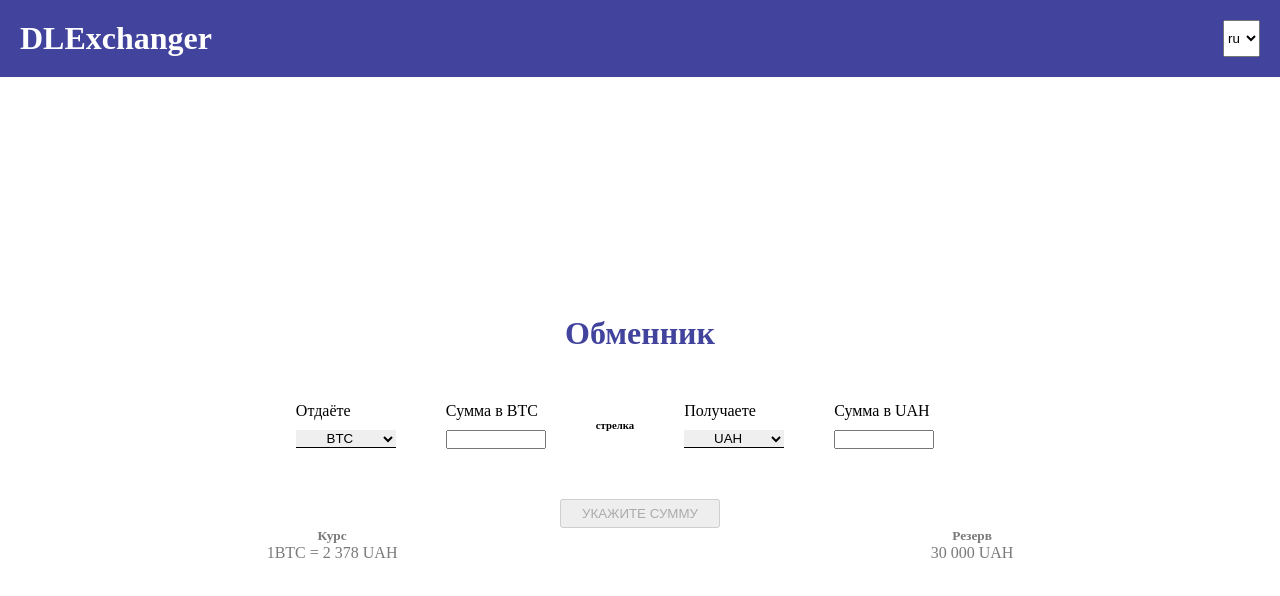
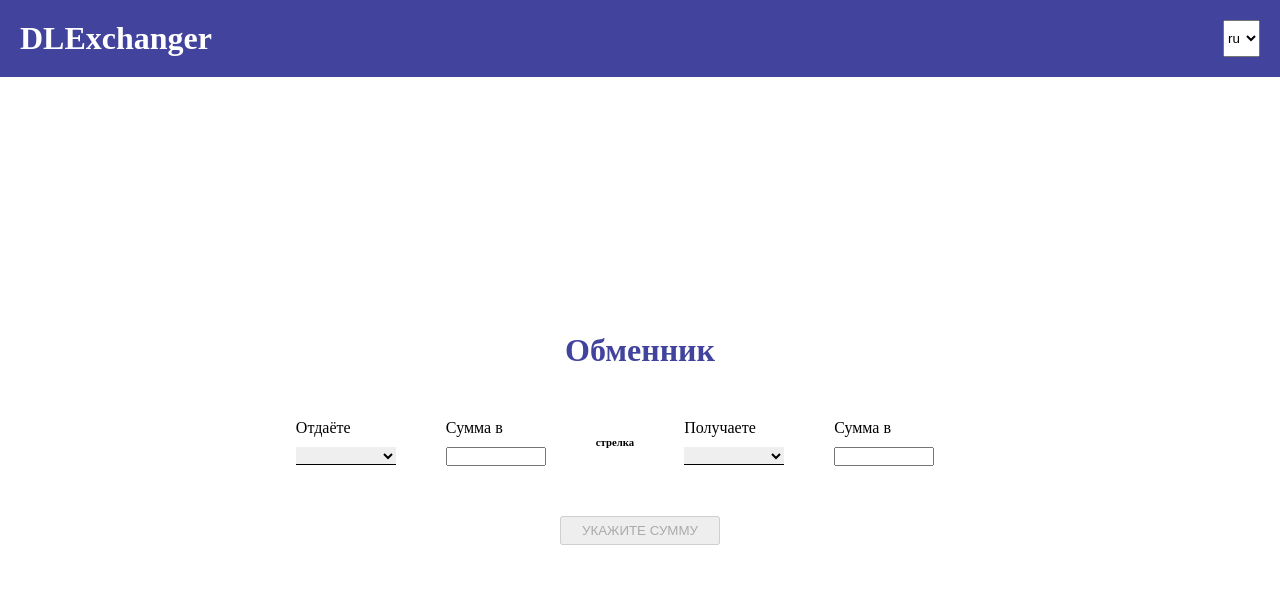
Before and after one commit to Darina837/test-project-vue, a Vue app: page /#/ in a window 1280 px wide. Shown: the top 596 px of the page. Built offline with nearby package versions, Linux system fonts and the light colour scheme.

Commit message:
Add vuex, store, functional for exchange rates and reserves

```diff
--- a/src/components/ExchangeRates.vue
+++ b/src/components/ExchangeRates.vue
@@ -1,12 +1,12 @@
 <template>
     <div id='bottom-content'>
-        <div>
+        <div v-if="rateAmount">
             <h5>{{ rate }}</h5>
-            <p>1BTC = 2 378 UAH</p>
+            <p>1 {{from}} = {{rateAmount}} {{to}}</p>
         </div>
-        <div>
+        <div v-if="reserveAmount">
             <h5>{{ reserve }}</h5>
-            <p>30 000 UAH</p>
+            <p>{{reserveAmount}} {{to}}</p>
         </div>
     </div>
 </template>
@@ -14,6 +14,20 @@
 <script>
 export default {
     name: 'ExchangeRates',
+    computed: {
+        from: function from() {
+            return this.$store.getters.from;
+        },
+        to: function to() {
+            return this.$store.getters.to;
+        },
+        rateAmount: function rateAmount() {
+            return this.$store.getters.rateAmount;
+        },
+        reserveAmount: function reserveAmount() {
+            return this.$store.getters.reserveAmount;
+        }
+    },
     props: {
         rate: String,
         reserve: String
--- a/src/components/ExchangerInputs.vue
+++ b/src/components/ExchangerInputs.vue
@@ -4,26 +4,26 @@
         <div id="exchanger">
             <div class="label-with-input">
                 <label for="select-to-give">{{ textGIVE }}</label>
-                <select id='select-to-give' v-model="selectedCurrencyGIVE">
-                    <option v-for="currency in arrayСurrenciesGIVE" :key="currency">{{ currency }}</option>
+                <select id='select-to-give' v-model="from" @change="setFrom">
+                    <option v-for="currency in arrayRatesFrom" :key="currency">{{ currency }}</option>
                 </select>
             </div>
             <div class="label-with-input">
-                <label for="input-count">{{ textCount }} {{ selectedCurrencyGIVE }}</label>
-                <input type="number" id="input-count" min="1" />
+                <label for="input-count">{{ textCount }} {{ from }}</label>
+                <input type="number" id="input-count"  v-model="inputAmountFrom" @input="setAmountFrom" />
             </div>
             <div>
                 <h6>стрелка</h6>
             </div>
             <div class="label-with-input">
                 <label for="select-to-get">{{ textGET }}</label>
-                <select id='select-to-get' v-model="selectedCurrencyGET">
-                    <option v-for="currency in arrayСurrenciesGIVE" :key="currency">{{ currency }}</option>
+                <select id='select-to-get' v-model="to" @change="setTo">
+                    <option v-for="currency in arrayRatesTo" :key="currency">{{ currency }}</option>
                 </select>
             </div>
             <div class="label-with-input">
-                <label for="input-count">{{ textCount }} {{ selectedCurrencyGET }}</label>
-                <input type="number" id="input-count" min="1" />
+                <label for="input-count">{{ textCount }} {{ to }}</label>
+                <input type="number" id="input-count" min="0" v-model="inputAmountTo" @input="setAmountTo" />
             </div>
         </div>
         <button disabled>{{ textButton.toUpperCase() }}</button>
@@ -33,13 +33,41 @@
 <script>
 export default {
     name: 'ExchangerInputs',
-    data() {
-        return {
-            arrayСurrenciesGIVE: ['BTC', 'ETH', 'EUR', 'UAH'],
-            arrayСurrenciesGET: ['BTC', 'ETH', 'EUR', 'UAH'],
-            selectedCurrencyGIVE: 'BTC',
-            selectedCurrencyGET: 'UAH',
-
+    computed: {
+        allRates: function allRates() {
+            return this.$store.getters.allRates;
+        },
+        arrayRatesFrom: function arrayRatesFrom() {
+            return this.$store.getters.arrayRatesFrom;
+        },
+        from: function from() {
+            return this.$store.getters.from;
+        },
+        arrayRatesTo: function arrayRatesTo() {
+            return this.$store.getters.arrayRatesTo;
+        },
+        to: function to() {
+            return this.$store.getters.to;
+        },
+        inputAmountFrom: function inputAmountFrom() {
+            return this.$store.getters.inputAmountFrom;
+        },
+        inputAmountTo: function inputAmountTo() {
+            return this.$store.getters.inputAmountTo;
+        }
+    },
+    methods: {
+        setFrom(e) {
+            this.$store.commit('setFrom', e.target.value)
+        },
+        setTo(e) {
+            this.$store.commit('setTo', e.target.value)
+        },
+        setAmountFrom(e) {
+            this.$store.commit('setAmountFrom', e.target.value)
+        },
+        setAmountTo(e) {
+            this.$store.commit('setAmountTo', e.target.value)
         }
     },
     props: {
@@ -48,7 +76,7 @@ export default {
         textCount: String,
         textGET: String,
         textButton: String
-    }
+    },
 
 }
 </script>
--- a/src/main.js
+++ b/src/main.js
@@ -2,6 +2,7 @@ import Vue from 'vue'
 import App from './App.vue'
 import VueRouter from 'vue-router';
 import {i18n} from './plugins/i18n';
+import store from './store/store';
 import PageSuccess from './pages/PageSuccess.vue';
 import PageExchange from './pages/PageExchange.vue';
 
@@ -17,6 +18,7 @@ const router = new VueRouter({
 
 new Vue({
   i18n,
+  store,
   render: h => h(App),
   router: router,
 }).$mount('#app')
--- /dev/null
+++ b/src/store/store.js
@@ -0,0 +1,127 @@
+import Vue from 'vue';
+import Vuex from 'vuex';
+
+Vue.use(Vuex);
+
+export default new Vuex.Store({
+    state: {
+        arrayRates: [
+            {
+                name: 'BTC',
+                UAH: 247702.11,
+                EUR: 8289.77,
+                ETH: 40.96,
+                reserve: 4
+            },
+
+            {
+                name: 'UAH',
+                BTC: 0.000004,
+                EUR: 0.033,
+                ETH: 0.00017,
+                reserve: 30000
+            },
+
+            {
+                name: 'EUR',
+                UAH: 29.88,
+                BTC: 0.00012,
+                ETH: 0.0049,
+                reserve: 14000
+            },
+
+            {
+                name: 'ETH',
+                UAH: 6052.36,
+                EUR: 202.55,
+                BTC: 0.024,
+                reserve: 18
+            },
+        ],
+        from: '',
+        to: '',
+        inputAmountFrom: '',
+        inputAmountTo: '',
+        rateAmount: '',
+        reserveAmount: ''
+    },
+    getters: {
+        arrayRatesFrom: state => {
+            let arr = [];
+            for(let item of state.arrayRates) {
+                arr.push(item.name)
+            }
+            return arr;
+        },
+        allRates: state => {
+            return state.arrayRates
+        },
+        arrayRatesTo: state => {
+            let arr = [];
+            for(let item of state.arrayRates) {
+                if(item.name !== state.from) {
+                    arr.push(item.name);
+                }
+            }
+            return arr;
+        },
+        from: state => {
+            return state.from;
+        },
+        to: state => {
+            return state.to;
+        },
+        inputAmountFrom: state => {
+            return state.inputAmountFrom;
+        },
+        inputAmountTo: state => {
+            return state.inputAmountTo;
+        },
+        rateAmount: state => {
+            if(state.from !== '' && state.to !== '') {
+                let element = state.arrayRates.find( el => el.name === state.from );
+                for(let prop in element) {
+                    if(prop === state.to) {
+                        state.rateAmount = element[prop];
+                    }
+                }
+            }
+            return state.rateAmount
+        },
+        reserveAmount: state => {
+            if(state.to !== '') {
+                let element = state.arrayRates.find( el => el.name === state.to );
+                for(let prop in element) {
+                    if(prop === 'reserve') {
+                        state.reserveAmount = element[prop];
+                    }
+                }
+            }
+            return state.reserveAmount
+        }
+    },
+    mutations: {
+        setFrom: (state, newValue) => {
+            state.from = newValue
+        },
+        setTo: (state, newValue) => {
+            state.to = newValue
+        },
+        setAmountFrom: (state, newValue) => {
+            if(state.inputAmountFrom !== '') {
+                let element = state.arrayRates.find( el => el.name === state.from );
+                for(let prop in element) {
+                    if(prop === state.to) {
+                        state.inputAmountTo = Number(newValue) * Number(element[prop])
+                    }
+                }
+            } else {
+                state.inputAmountFrom = Number(newValue);
+            }
+
+        },
+        setAmountTo: (state, newValue) => {
+            state.inputAmountTo = newValue
+        }
+    }
+})
```
